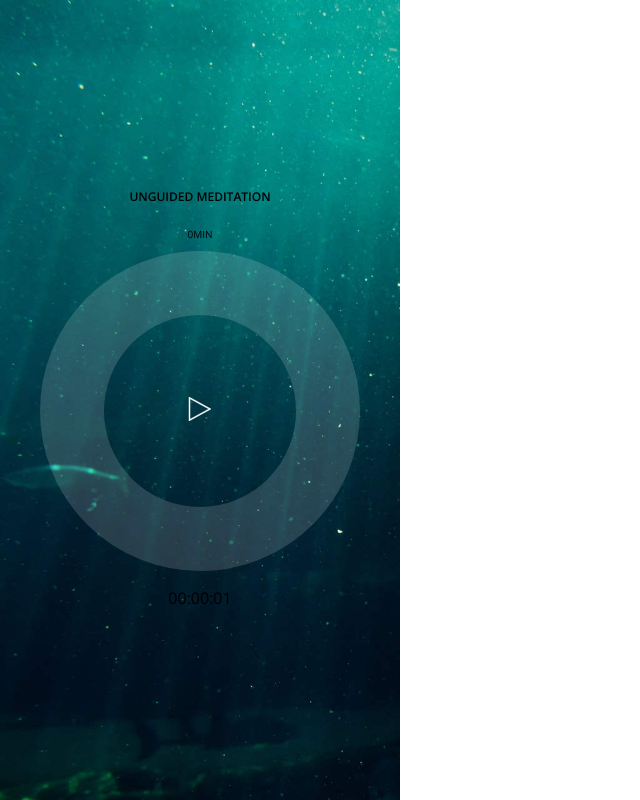
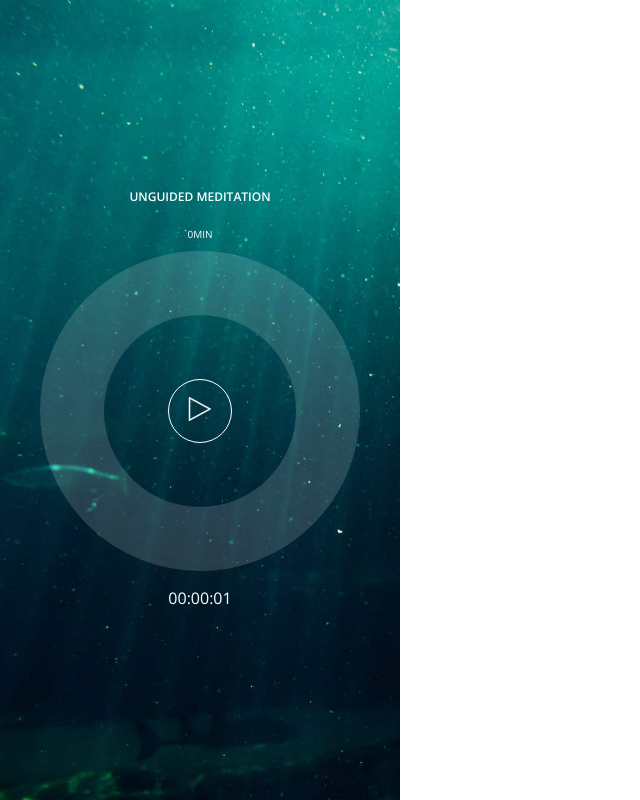
Before and after one commit to Torfeltorfel/capstone-project, a React (Vite) app: page / in a window 1280 px wide. Shown: the whole page, without its empty margins (0-640 px from the left). Built offline with nearby package versions, Linux system fonts and the light colour scheme; no server answers.

Commit message:
Add new color var names to MeditationPage

```diff
--- a/src/app/pages/meditationPlayer/MeditationPlayer.tsx
+++ b/src/app/pages/meditationPlayer/MeditationPlayer.tsx
@@ -96,14 +96,14 @@ const PageContainer = styled.div`
 `;
 
 const TotalTimeHeadline = styled.h3`
-  color: var(--secondary-white);
+  color: var(--white);
   text-transform: uppercase;
   font-size: 12px;
   font-family: 'Open Sans';
 `;
 
 const TotalTime = styled.p`
-  color: var(--secondary-white);
+  color: var(--white);
   text-transform: uppercase;
   font-size: 10px;
   font-family: 'Open Sans';
@@ -125,15 +125,15 @@ const PlayButton = styled.button`
   height: 4rem;
   width: 4rem;
   background-color: transparent;
-  border: 0.5px solid var(--secondary-white);
+  border: 0.5px solid var(--white);
   transition: all 0.1s ease-in-out 0s;
   text-align: center;
   &:active {
-    background-color: var(--secondary-white);
+    background-color: var(--white);
   }
 `;
 
 const Countdown = styled.p`
-  color: var(--secondary-white);
+  color: var(--white);
   font-family: 'Open Sans';
 `;
```
